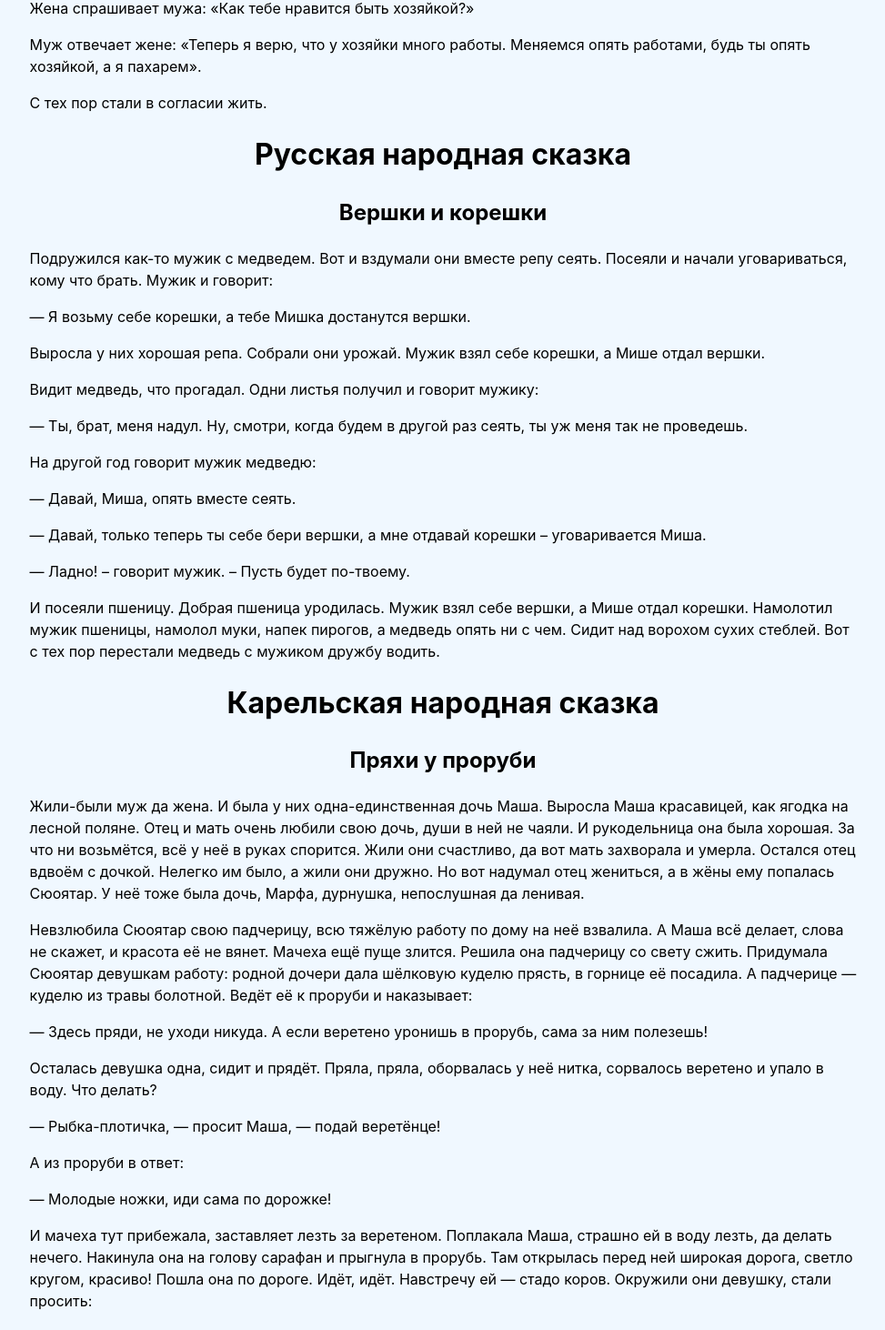
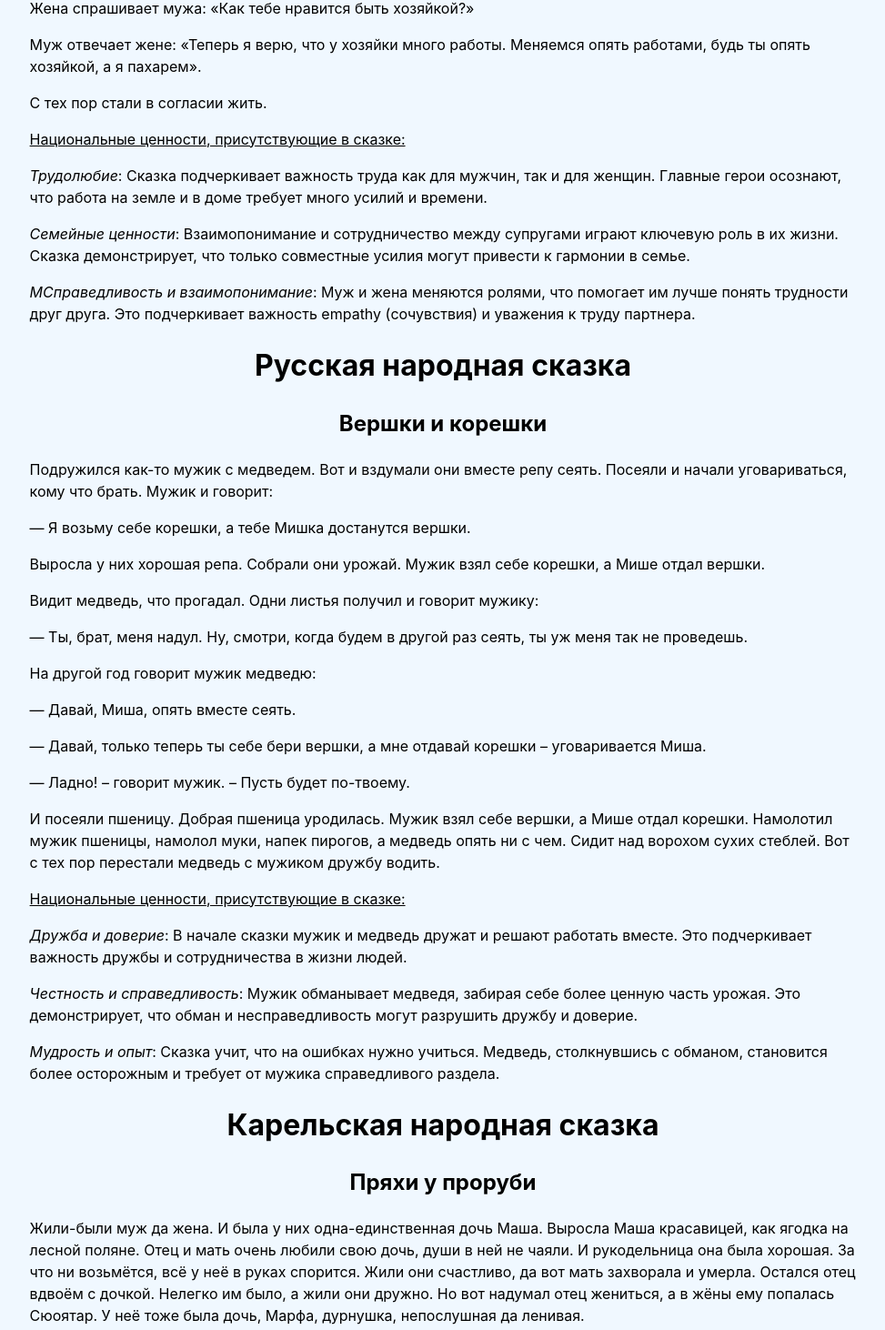
Before and after one commit to zxcvve/fairy-tale-react, a React (Vite) app: page / in a window 1280 px wide. Shown: the part 534-1996 px from the top of the page at 91% size, without its empty margins (153-1126 px from the left). Built offline with nearby package versions, Linux system fonts and the light colour scheme.

Commit message:
Add moral of the stories

```diff
--- a/src/components/tales/Tale1.tsx
+++ b/src/components/tales/Tale1.tsx
@@ -35,6 +35,30 @@ function Tale1() {
           Меняемся опять работами, будь ты опять хозяйкой, а я пахарем».
         </p>
         <p>С тех пор стали в согласии жить.</p>
+
+        <p style={{ textDecoration: "underline" }}>
+          Национальные ценности, присутствующие в сказке:
+        </p>
+        <p>
+          <span style={{ fontStyle: "italic" }}>Трудолюбие</span>: Сказка
+          подчеркивает важность труда как для мужчин, так и для женщин. Главные
+          герои осознают, что работа на земле и в доме требует много усилий и
+          времени.
+        </p>
+        <p>
+          <span style={{ fontStyle: "italic" }}>Семейные ценности</span>:
+          Взаимопонимание и сотрудничество между супругами играют ключевую роль
+          в их жизни. Сказка демонстрирует, что только совместные усилия могут
+          привести к гармонии в семье.
+        </p>
+        <p>
+          <span style={{ fontStyle: "italic" }}>
+            МСправедливость и взаимопонимание
+          </span>
+          : Муж и жена меняются ролями, что помогает им лучше понять трудности
+          друг друга. Это подчеркивает важность empathy (сочувствия) и уважения
+          к труду партнера.
+        </p>
       </Tale>
     </>
   );
--- a/src/components/tales/Tale2.tsx
+++ b/src/components/tales/Tale2.tsx
@@ -34,6 +34,28 @@ function Tale2() {
           пирогов, а медведь опять ни с чем. Сидит над ворохом сухих стеблей.
           Вот с тех пор перестали медведь с мужиком дружбу водить.
         </p>
+
+        <p style={{ textDecoration: "underline" }}>
+          Национальные ценности, присутствующие в сказке:
+        </p>
+        <p>
+          <span style={{ fontStyle: "italic" }}>Дружба и доверие</span>: В
+          начале сказки мужик и медведь дружат и решают работать вместе. Это
+          подчеркивает важность дружбы и сотрудничества в жизни людей.
+        </p>
+        <p>
+          <span style={{ fontStyle: "italic" }}>
+            Честность и справедливость
+          </span>
+          : Мужик обманывает медведя, забирая себе более ценную часть урожая.
+          Это демонстрирует, что обман и несправедливость могут разрушить дружбу
+          и доверие.
+        </p>
+        <p>
+          <span style={{ fontStyle: "italic" }}>Мудрость и опыт</span>: Сказка
+          учит, что на ошибках нужно учиться. Медведь, столкнувшись с обманом,
+          становится более осторожным и требует от мужика справедливого раздела.
+        </p>
       </Tale>
     </>
   );
--- a/src/components/tales/Tale3.tsx
+++ b/src/components/tales/Tale3.tsx
@@ -165,6 +165,41 @@ function Tale3() {
           Остались опять отец с дочерью вдвоём, живут в своём доме счастливо и
           богато. Вот и вся сказка.
         </p>
+
+        <p style={{ textDecoration: "underline" }}>
+          Национальные ценности, присутствующие в сказке:
+        </p>
+        <p>
+          <span style={{ fontStyle: "italic" }}>Трудолюбие и смирение</span>:
+          Маша трудолюбива и не жалуется на свою судьбу, несмотря на трудности,
+          с которыми сталкивается. Ее усердие и терпение служат примером для
+          других.
+        </p>
+        <p>
+          <span style={{ fontStyle: "italic" }}>Доброта и отзывчивость</span>:
+          Маша помогает коровам и старушке, демонстрируя доброту и готовность
+          прийти на помощь. Это показывает, что взаимопомощь и доброта ценятся в
+          обществе.
+        </p>
+        <p>
+          <span style={{ fontStyle: "italic" }}>Справедливость</span>: Маша,
+          несмотря на трудности, в итоге получает вознаграждение за свои добрые
+          дела, тогда как ее мачеха и ее дочь Марфа сталкиваются с последствиями
+          своей злобы и лени.
+        </p>
+
+        <p>
+          <span style={{ fontStyle: "italic" }}>Уважение к природе</span>:
+          Сказка включает элементы взаимодействия с природой, например,
+          обращение к рыбке-плотичке и помощь животным, что подчеркивает
+          важность гармонии с окружающим миром.
+        </p>
+
+        <p>
+          <span style={{ fontStyle: "italic" }}>Честь и достоинство</span>: Маша
+          сохраняет свое достоинство в сложных обстоятельствах, тогда как Марфа
+          проявляет гордость и высокомерие, что приводит к ее неудаче.
+        </p>
       </Tale>
     </>
   );
```
